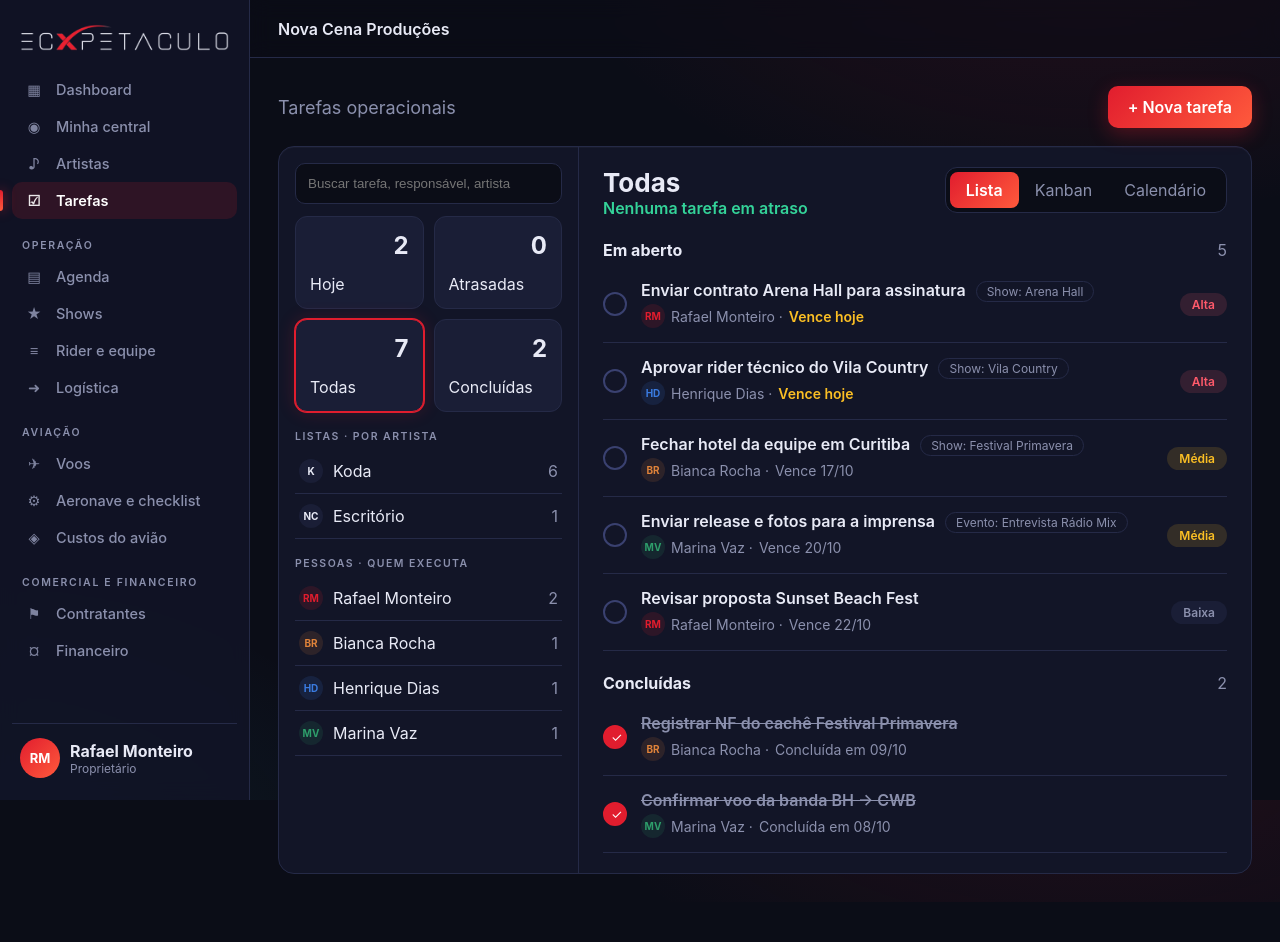
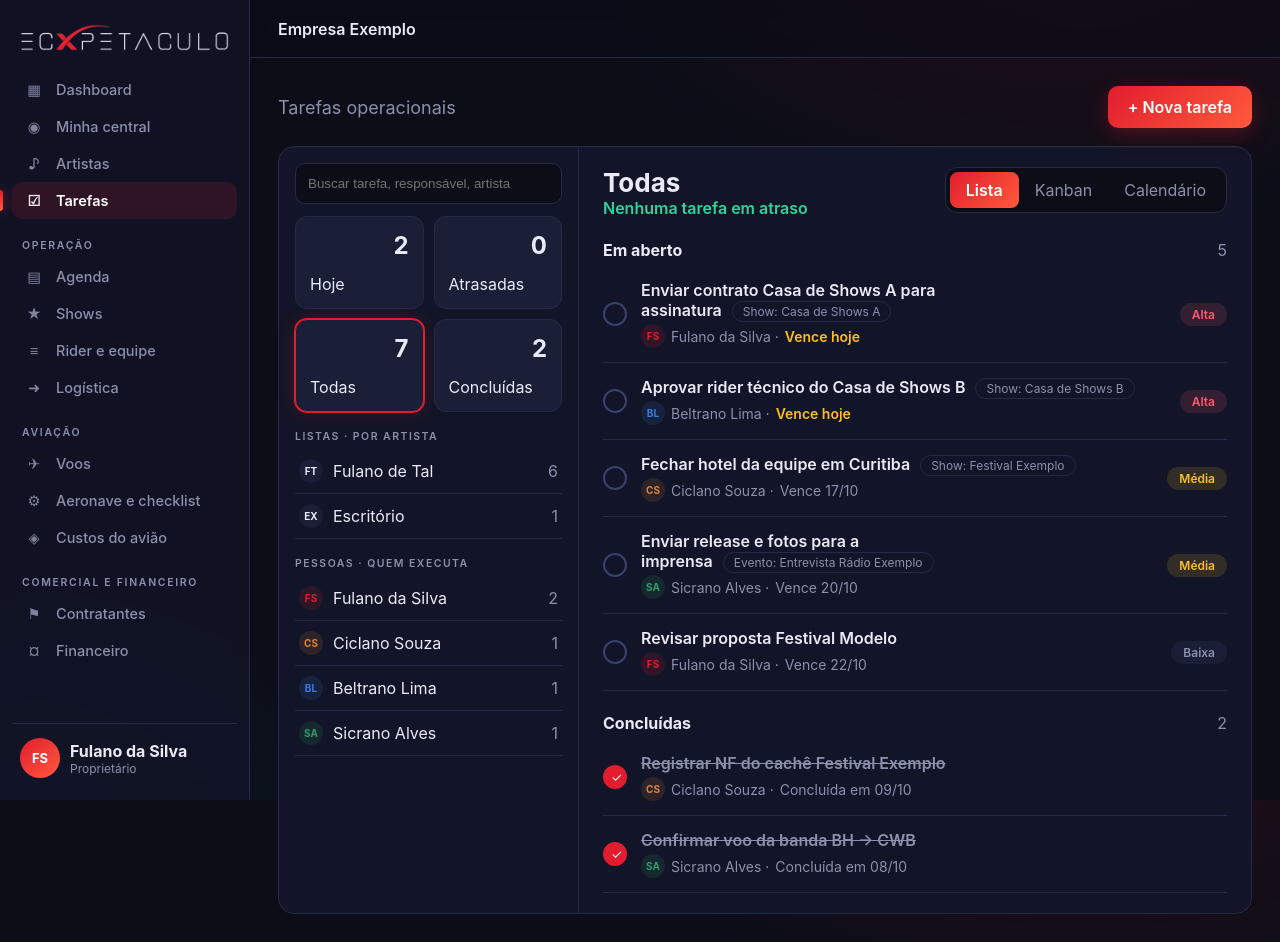
Before and after one commit to ecxpetaculosistema/ECXPETACULO, a React (Vite) app: page /tarefas in a window 1280 px wide. Before the commit the page ends 902 px from the top, so only its background shows below. Built offline with nearby package versions, Linux system fonts and the light colour scheme.

Commit message:
Anonimiza dados de demonstração (Fulano, Ciclano, Beltrano...)
Co-Authored-By: Claude Sonnet 5.5 <noreply@anthropic.com>
Claude-Session: https://claude.ai/code/session_01MMoSasdxXjchF88ATCYD7f

```diff
--- a/src/components/Sidebar.jsx
+++ b/src/components/Sidebar.jsx
@@ -23,7 +23,7 @@ export default function Sidebar({ open }) {
         )
       })}
       <div className="sidebar-user">
-        <div className="avatar">RM</div>
+        <div className="avatar">{currentUser.initials}</div>
         <div>
           <strong>{currentUser.name}</strong>
           <small>{currentUser.roleLabel}</small>
--- a/src/components/Topbar.jsx
+++ b/src/components/Topbar.jsx
@@ -4,7 +4,7 @@ export default function Topbar({ onMenu }) {
   return (
     <header className="topbar">
       <button className="menu-btn" onClick={onMenu} aria-label="Abrir menu">☰</button>
-      <span className="company">Nova Cena Produções</span>
+      <span className="company">Empresa Exemplo</span>
       <span className="topbar-logo"><Logo /></span>
     </header>
   )
--- a/src/data.js
+++ b/src/data.js
@@ -6,33 +6,33 @@ const day = (n) => {
   return d.toISOString().slice(0, 10)
 }
 
-export const currentUser = { name: 'Rafael Monteiro', role: 'admin', roleLabel: 'Proprietário' }
+export const currentUser = { name: 'Fulano da Silva', initials: 'FS', role: 'admin', roleLabel: 'Proprietário' }
 
 export const people = [
-  { id: 'rm', name: 'Rafael Monteiro', initials: 'RM', color: '#e11d2e' },
-  { id: 'br', name: 'Bianca Rocha', initials: 'BR', color: '#e0833a' },
-  { id: 'hd', name: 'Henrique Dias', initials: 'HD', color: '#3a7be0' },
-  { id: 'mv', name: 'Marina Vaz', initials: 'MV', color: '#2e9e6b' },
+  { id: 'fs', name: 'Fulano da Silva', initials: 'FS', color: '#e11d2e' },
+  { id: 'cs', name: 'Ciclano Souza', initials: 'CS', color: '#e0833a' },
+  { id: 'bl', name: 'Beltrano Lima', initials: 'BL', color: '#3a7be0' },
+  { id: 'sa', name: 'Sicrano Alves', initials: 'SA', color: '#2e9e6b' },
 ]
 
 export const artists = [
-  { id: 'koda', name: 'Koda', initials: 'K' },
-  { id: 'esc', name: 'Escritório', initials: 'NC' },
+  { id: 'art1', name: 'Fulano de Tal', initials: 'FT' },
+  { id: 'esc', name: 'Escritório', initials: 'EX' },
 ]
 
 export const initialTasks = [
-  { id: 1, title: 'Enviar contrato Arena Hall para assinatura', ref: 'Show: Arena Hall', artist: 'koda', owner: 'rm', due: day(0), priority: 'alta', status: 'todo' },
-  { id: 2, title: 'Aprovar rider técnico do Vila Country', ref: 'Show: Vila Country', artist: 'koda', owner: 'hd', due: day(0), priority: 'alta', status: 'doing' },
-  { id: 3, title: 'Fechar hotel da equipe em Curitiba', ref: 'Show: Festival Primavera', artist: 'koda', owner: 'br', due: day(2), priority: 'media', status: 'todo' },
-  { id: 4, title: 'Enviar release e fotos para a imprensa', ref: 'Evento: Entrevista Rádio Mix', artist: 'koda', owner: 'mv', due: day(5), priority: 'media', status: 'todo' },
-  { id: 5, title: 'Revisar proposta Sunset Beach Fest', ref: '', artist: 'esc', owner: 'rm', due: day(7), priority: 'baixa', status: 'doing' },
-  { id: 6, title: 'Registrar NF do cachê Festival Primavera', ref: '', artist: 'koda', owner: 'br', due: day(-6), priority: 'media', status: 'done', doneAt: day(-6) },
-  { id: 7, title: 'Confirmar voo da banda BH → CWB', ref: '', artist: 'koda', owner: 'mv', due: day(-7), priority: 'alta', status: 'done', doneAt: day(-7) },
+  { id: 1, title: 'Enviar contrato Casa de Shows A para assinatura', ref: 'Show: Casa de Shows A', artist: 'art1', owner: 'fs', due: day(0), priority: 'alta', status: 'todo' },
+  { id: 2, title: 'Aprovar rider técnico do Casa de Shows B', ref: 'Show: Casa de Shows B', artist: 'art1', owner: 'bl', due: day(0), priority: 'alta', status: 'doing' },
+  { id: 3, title: 'Fechar hotel da equipe em Curitiba', ref: 'Show: Festival Exemplo', artist: 'art1', owner: 'cs', due: day(2), priority: 'media', status: 'todo' },
+  { id: 4, title: 'Enviar release e fotos para a imprensa', ref: 'Evento: Entrevista Rádio Exemplo', artist: 'art1', owner: 'sa', due: day(5), priority: 'media', status: 'todo' },
+  { id: 5, title: 'Revisar proposta Festival Modelo', ref: '', artist: 'esc', owner: 'fs', due: day(7), priority: 'baixa', status: 'doing' },
+  { id: 6, title: 'Registrar NF do cachê Festival Exemplo', ref: '', artist: 'art1', owner: 'cs', due: day(-6), priority: 'media', status: 'done', doneAt: day(-6) },
+  { id: 7, title: 'Confirmar voo da banda BH → CWB', ref: '', artist: 'art1', owner: 'sa', due: day(-7), priority: 'alta', status: 'done', doneAt: day(-7) },
 ]
 
 // ---- Dashboard (demo) ----
 export const kpis = {
-  proximoShow: { title: 'Arena Hall', date: day(9), city: 'São Paulo · SP' },
+  proximoShow: { title: 'Casa de Shows A', date: day(9), city: 'São Paulo · SP' },
   cacheMes: 485000,
   showsMes: 9,
   horasVoo: 38.5,
@@ -50,8 +50,8 @@ export const showsPorDia = [
   { label: 'Qui', value: 3 }, { label: 'Sex', value: 7 }, { label: 'Sáb', value: 9 }, { label: 'Dom', value: 4 },
 ]
 export const proximosShows = [
-  { id: 1, title: 'Arena Hall', city: 'São Paulo · SP', date: day(9), status: 'confirmado' },
-  { id: 2, title: 'Festival Primavera', city: 'Curitiba · PR', date: day(3), status: 'confirmado' },
-  { id: 3, title: 'Vila Country', city: 'Goiânia · GO', date: day(24), status: 'proposta' },
-  { id: 4, title: 'Sunset Beach Fest', city: 'Florianópolis · SC', date: day(40), status: 'proposta' },
+  { id: 1, title: 'Casa de Shows A', city: 'São Paulo · SP', date: day(9), status: 'confirmado' },
+  { id: 2, title: 'Festival Exemplo', city: 'Curitiba · PR', date: day(3), status: 'confirmado' },
+  { id: 3, title: 'Casa de Shows B', city: 'Goiânia · GO', date: day(24), status: 'proposta' },
+  { id: 4, title: 'Festival Modelo', city: 'Florianópolis · SC', date: day(40), status: 'proposta' },
 ]
```
